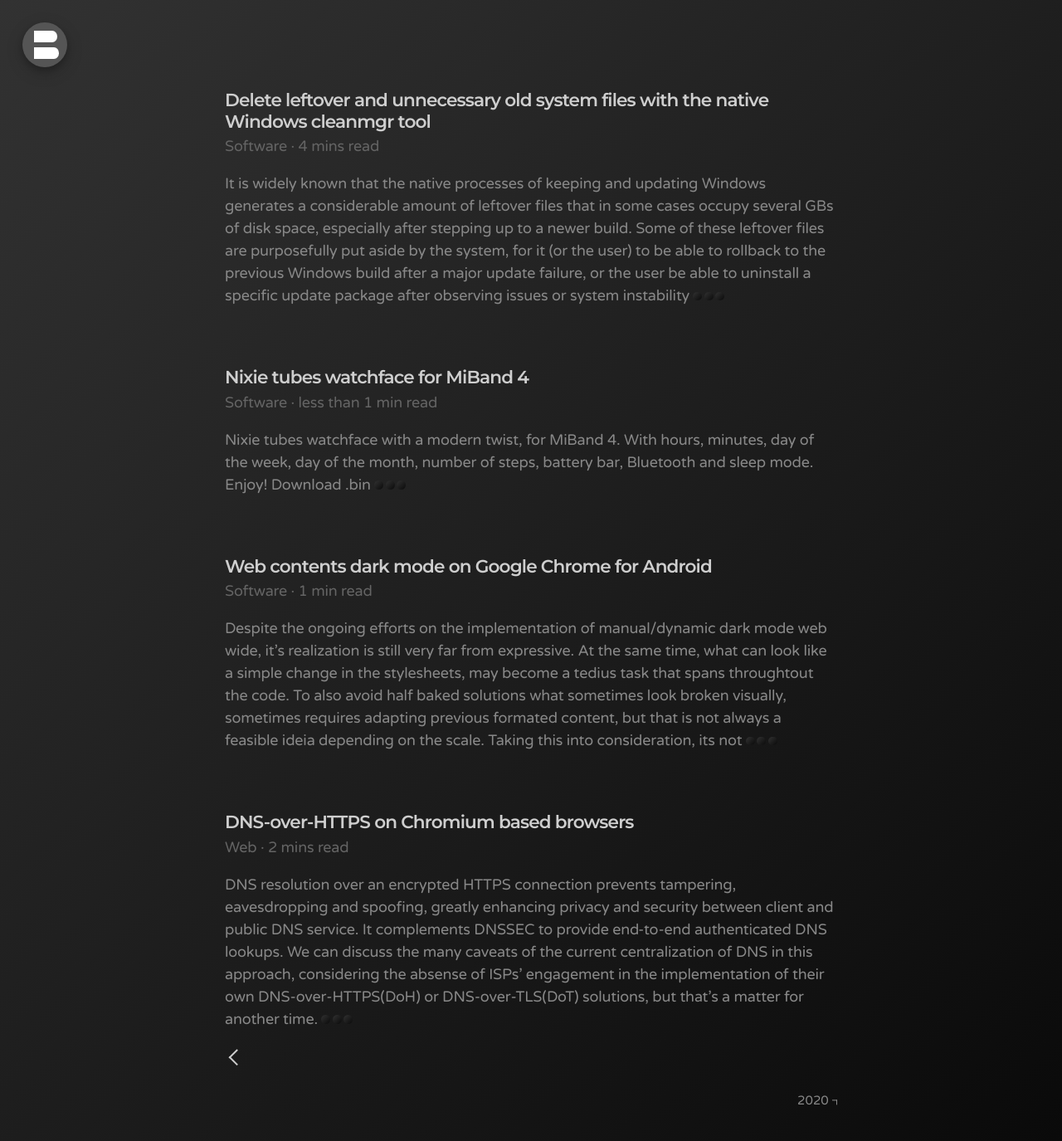
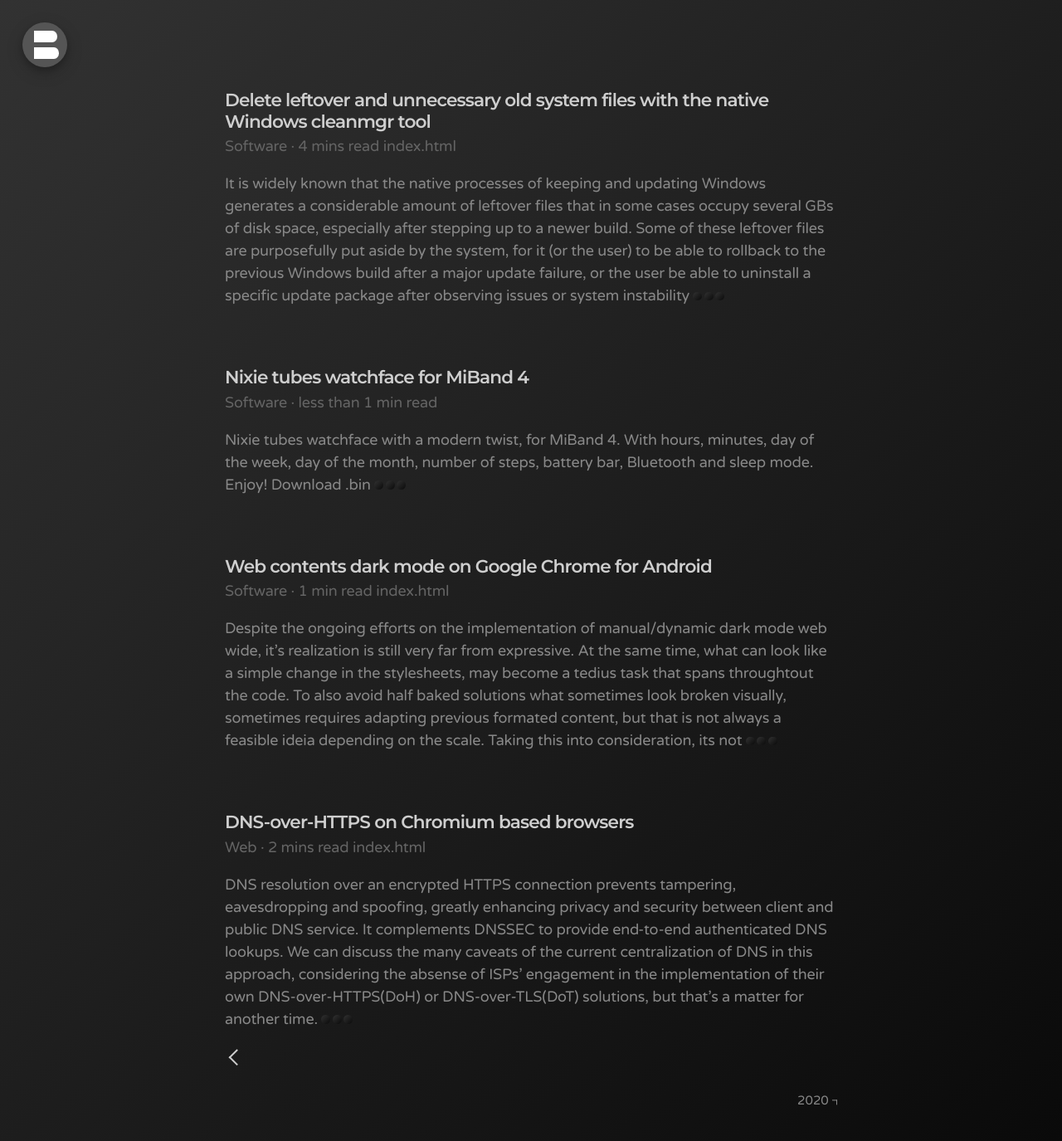
Before and after one commit to bonina/bonina.github.io, a Jekyll site: the page built from index.html, in a window 1280 px wide. Shown: the whole page at 83% size. Built offline with Jekyll 4.4.1, drawn with Linux system fonts in a browser that asks for light colours; the list of posts is cut into pages by our own code; some of the changed lines change nothing that is shown.

Commit message:
Update readtime.html

```diff
--- a/_includes/readtime.html
+++ b/_includes/readtime.html
@@ -8,8 +8,8 @@
   {% if nwords < 90 %}
   &middot;&nbsp;less than 1 min read
   {% elsif nwords == 90 or nwords > 90 and nwords < 180 %}
-  &middot;&nbsp;1 min read
+  &middot;&nbsp;1 min read {{ page.path }}
   {% else %}
-  &middot;&nbsp;{{ nwords | divided_by:90 }} mins read
+  &middot;&nbsp;{{ nwords | divided_by:90 }} mins read {{ page.path }}
   {% endif %}
 </span>
```
